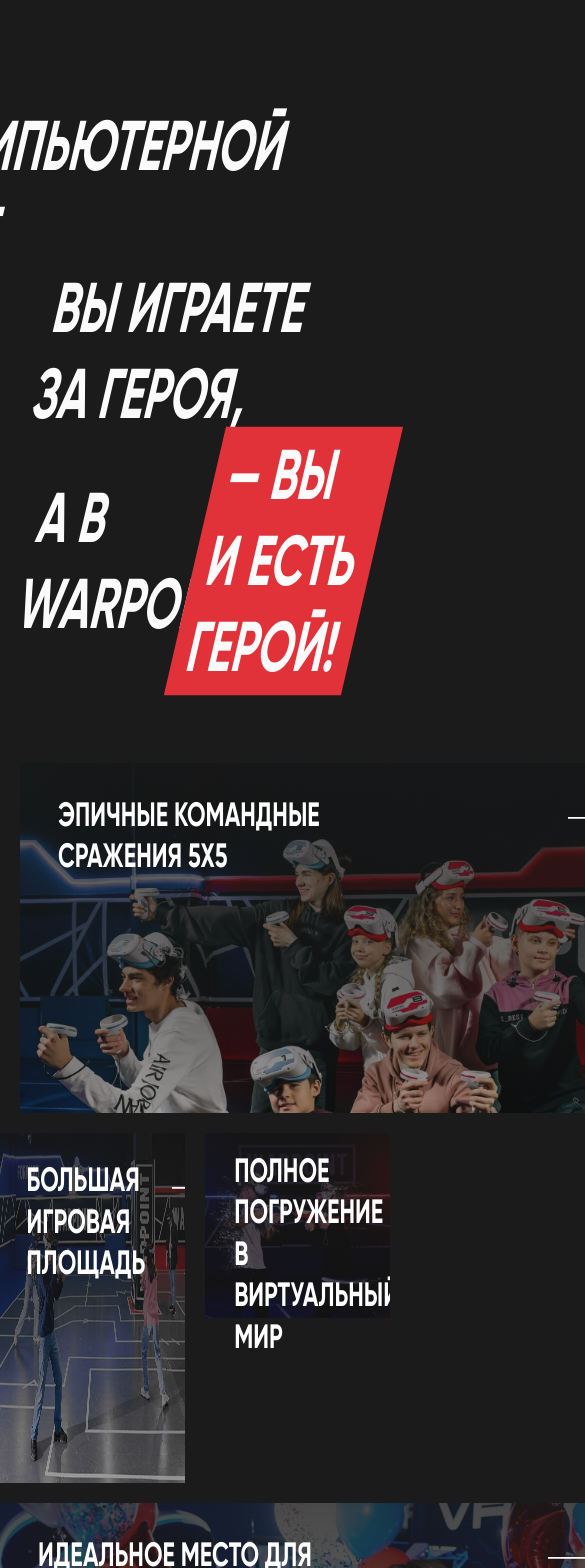
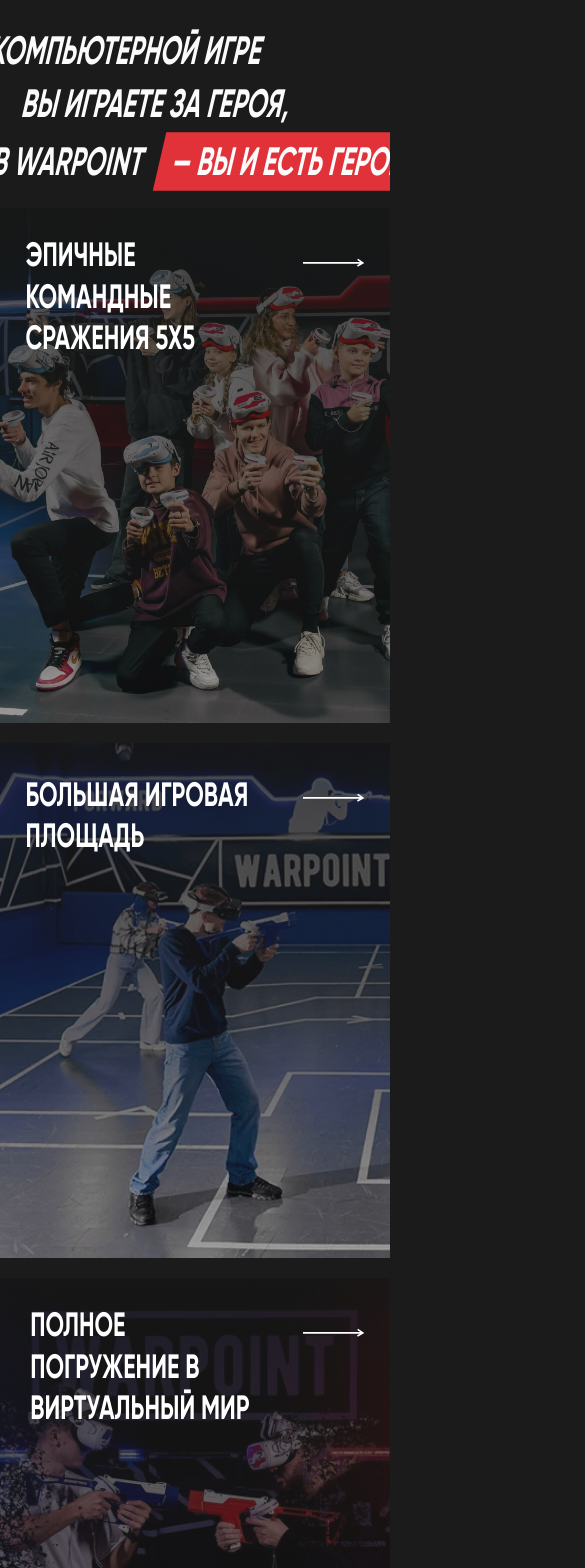
Before and after one commit to kitkant/warpoint, a Next.js app: page / in a window 390 px wide. Shown: the part 1400-2968 px from the top of the page, 585 px wide, since content can reach past the window. Built offline with nearby package versions, Linux system fonts and the light colour scheme.

Commit message:
add adaptive for laptop

```diff
--- a/src/features/MainPage/features/HeroGrid/HeroGrid.tsx
+++ b/src/features/MainPage/features/HeroGrid/HeroGrid.tsx
@@ -1,24 +1,33 @@
+import useMediaQuery from '@/app/hooks/useMediaQuery'
 import Image from 'next/image'
 import styles from '../../styles/heroGrid.module.css'
 import Card from './components/Card/Card'
-import useMediaQuery from '@/app/hooks/useMediaQuery'
 
 const HeroGrid = () => {
 	const laptop1200 = useMediaQuery(1202)
+	const laptop960 = useMediaQuery(960)
+	const laptop640 = useMediaQuery(641)
+	const mobile480 = useMediaQuery(480)
+	const mobile450 = useMediaQuery(450)
+	const mobile380 = useMediaQuery(380)
 
 	return (
 		<div className={styles.wrapper}>
 			<div className={styles.titleWrapper}>
-				<p className={styles.titleItem + ' ' + styles.firstItem}>В компьютерной игре</p>
+				<p className={styles.titleItem + ' ' + styles.firstItem}>
+					В компьютерной игре
+				</p>
 				<p className={styles.titleItem}>ВЫ ИГРАЕТЕ ЗА ГЕРОЯ,</p>
 				<div className={styles.titleLastContainer}>
 					<p className={styles.titleItem}>а в WARPOINT</p>
-					<p className={styles.titleItem + ' ' + styles.lastItem}>&mdash; ВЫ И ЕСТЬ ГЕРОЙ!</p>
+					<p className={styles.titleItem + ' ' + styles.lastItem}>
+						&mdash; ВЫ И ЕСТЬ ГЕРОЙ!
+					</p>
 				</div>
 			</div>
 			<div className={styles.gridWrapper}>
 				<div className={styles.gridContainer}>
-					<div className={styles.cardContainer + " " + styles.imgContainer}>
+					<div className={styles.cardContainer + ' ' + styles.imgContainer}>
 						<Image
 							src={'/img/pages/main/herogrid/Vector_32_2.svg'}
 							style={{
@@ -36,7 +45,7 @@
 								position: 'absolute',
 								top: 0,
 								right: '25px',
-								width: laptop1200 ? '264px' :'360px',
+								width: laptop1200 ? '264px' : '360px',
 								display: 'block',
 								height: 'auto',
 							}}
@@ -48,63 +57,101 @@
 					</div>
 					<div className={styles.cardContainer + ' ' + styles.maxDiv}>
 						<Card
-							height={false}
+							height={mobile480 ? true : false}
 							img={'/img/pages/main/herogrid/8.jpg'}
 							title={'Эпичные командные сражения 5х5'}
-							text={`	В играх одновременно могут принимать участие от 2 до 10-ти человек.
-						В виртуальном мире все участники видят персонажей друг друга и могут
-						взаимодействовать между собой`}
+							text={
+								<>
+									В играх одновременно могут{mobile480 ? <br /> : <></>}{' '}
+									принимать
+									{mobile480 ? <></> : laptop640 ? <br /> : <></>} участие от 2
+									до 10-ти{mobile480 ? <br /> : <></>} человек. В виртуальном
+									{mobile480 ? <></> : laptop640 ? <br /> : <></>} мире все
+									{mobile480 ? <br /> : <></>} участники видят персонажей друг{' '}
+									{laptop640 ? <br /> : <></>} друга и могут взаимодействовать
+									{mobile480 ? <br /> : <></>} между собой
+								</>
+							}
+							index={0}
+							cover={mobile480 ? true : false}
+							position={'center'}
 						/>
 					</div>
 				</div>
 				<div className={styles.gridContainer}>
 					<div className={styles.cardContainer}>
 						<Card
-							height={true}
+							height={mobile480 ? true : laptop960 ? false : true}
 							img={'/img/pages/main/herogrid/7.png'}
 							title={'большая игровая площадь'}
 							text={
 								<>
-									Сражения проходят на большой игровой
-									<br /> площадке, по которой участники могут
-									<br /> свободно перемещаться. Площадь арены
-									<br /> оставляет более 250 м². У нас есть
-									<br /> где разгуляться и взрослым, и детям!
+									Сражения проходят на большой{mobile480 ? <br /> : <></>}{' '}
+									игровой
+									{mobile480 ? <></> : laptop640 ? <br /> : <></>}
+									{laptop960 ? <></> : <br />} площадке, по которой
+									{mobile480 ? <br /> : <></>} участники могут
+									{laptop960 ? <></> : <br />} свободно
+									{laptop640 ? <br /> : <></>} перемещаться. Площадь арены
+									{mobile480 ? <br /> : laptop960 ? <></> : <br />} составляет
+									{mobile480 ? <></> : laptop640 ? <br /> : <></>} более 250 м².
+									У нас{mobile480 ? <br /> : <></>} есть
+									{laptop960 ? <></> : <br />} где разгуляться
+									{mobile480 ? <></> : laptop640 ? <br /> : <></>} и взрослым,
+									{mobile480 ? <br /> : <></>} и детям!
 								</>
 							}
+							index={1}
+							cover={mobile480 ? true : false}
+							position={'left'}
 						/>
 					</div>
 					<div className={styles.cardContainer}>
 						<Card
-							height={false}
+							height={mobile480 ? true : false}
 							img={'/img/pages/main/herogrid/9.jpeg'}
 							title={'Полное погружение в виртуальный мир'}
 							text={
 								<>
-									Участники погрузятся в захватывающий
-									<br /> виртуальный мир, где буквально окажутся
-									<br /> в центре событий! Ничто не помешает
-									<br />
-									погружению в игру - из оборудования только
-									<br /> новейшие беспроводные VR-очки Oculus Quest
+									Участники погрузятся{mobile480 ? <br /> : <></>} в захватывающий
+									{mobile480 ? <></> :laptop640 ? <br /> : <></>}
+									{laptop960 ? <></> : <br />} виртуальный мир,
+									{mobile480 ? <br /> :laptop640 ? <></> : laptop960 ? <br /> : <></>} где буквально
+									окажутся{mobile480 ? <></> :laptop640 ? <br /> : <></>}
+									{laptop960 ? <></> : <br />} в центре{mobile480 ? <br /> : <></>} событий! Ничто не
+									помешает {laptop640 ? <br /> : <></>}
+									{laptop960 ? <> </> : <br />}
+									погружению в игру -{mobile480 ? <br /> : <></>} из оборудования только
+									{mobile480 ? <></> :laptop640 ? <br /> : <></>}
+									{laptop960 ? <></> : <br />} новейшие{mobile480 ? <br /> : <></>} беспроводные VR-очки
+									Oculus{mobile480 ? <br /> : <></>} Quest
 								</>
 							}
+							index={2}
+							cover={mobile480 ? true : false}
+							position={'center'}
 						/>
 					</div>
 				</div>
 				<div className={styles.gridContainer}>
 					<div className={styles.cardContainer}>
 						<Card
-							height={false}
+							height={mobile480 ? true : false}
 							img={'/img/pages/main/herogrid/10.jpg'}
 							title={'Идеальное место для праздников'}
 							text={
 								<>
-									Современная альтернатива скучным посиделкам в кафе. Пока часть
-									гостей развлекается на VR-арене, остальные могут кушать,
-									играть в настолки или приставку в просторной лаунж-зоне
+									Современная альтернатива{mobile480 ? <br /> : <></>} скучным{mobile480 ? <></> :laptop640 ? <br /> : <></>}{' '}
+									посиделкам в кафе. Пока{mobile480 ? <br /> : <></>} часть гостей
+									{mobile480 ? <></> :laptop640 ? <br /> : <></>} развлекается на VR-{mobile480 ? <br /> : <></>}арене,
+									остальные могут{mobile480 ? <></> :laptop640 ? <br /> : <></>} кушать,{mobile480 ? <br /> : <></>} играть в
+									настолки или приставку{laptop640 ? <br /> : <></>} в
+									просторной лаунж-зоне
 								</>
 							}
+							index={3}
+							cover={mobile480 ? true : false}
+							position={'80%'}
 						/>
 					</div>
 				</div>
--- a/src/features/MainPage/features/HeroGrid/components/Card/Card.tsx
+++ b/src/features/MainPage/features/HeroGrid/components/Card/Card.tsx
@@ -7,8 +7,11 @@
 	title: string
 	text: React.ReactNode
 	height: boolean
+	index: number
+	cover: boolean
+	position: string
 }
-const Card = ({ img, title, text, height }: IProps) => {
+const Card = ({ img, title, text, height, index, cover, position }: IProps) => {
 	return (
 		<div className={styles.wrapper}>
 			<Image
@@ -20,12 +23,13 @@
 					width: '100%',
 					display: 'block',
 					height: height ? '100%' : 'auto',
+					objectFit: cover ? 'cover' : 'fill',
+					objectPosition: position
 				}}
 				alt='8'
 				className={imgStyles.imgCard}
 			/>
-
-			<div className={styles.titleContainer}>
+			<div className={styles.titleContainer + ' ' + styles.titleContainer + `${index}`}>
 				<h3>{title}</h3>
 				<div>
 					<Image
@@ -39,7 +43,7 @@
 			</div>
 			<div className={styles.backgroundBlack}></div>
 			<div className={styles.overlay}>
-				<div className={styles.textContainer}>
+				<div className={styles.textContainer+ ' ' + styles.textContainer + `${index}`}>
 					<p>{text}</p>
 				</div>
 			</div>
--- a/src/features/MainPage/features/HeroGrid/components/Card/card.module.css
+++ b/src/features/MainPage/features/HeroGrid/components/Card/card.module.css
@@ -37,6 +37,7 @@
 	z-index: 2;
 	line-height: 1.5;
 	max-width: 570px;
+	opacity: 0.8;
 }
 
 .titleContainer {
@@ -84,3 +85,48 @@
 		font-size: 16px;
 	}
 }
+
+@media (max-width: 960px) {
+	.titleContainer h3 {
+		font-size: 22px;
+		max-width: 450px;
+	}
+	.titleContainer2  h3 {
+		max-width: 250px;
+		margin-left: 5px;
+
+	}
+	.textContainer p {
+		font-size: 16px;
+	}
+	.textContainer2 p {
+		margin-top: 70px;
+	}
+}
+@media (max-width: 640px) {
+	.titleContainer h3{
+		font-size: 18px;
+	}
+	.titleContainer2 h3{
+		max-width: 200px;
+	}
+}
+@media(max-width: 480px){
+	.titleContainer{
+		padding-left: 12px;
+	}
+	.textContainer{
+		padding: 0 30px;
+	}
+	.titleContainer h3{
+		font-size: 26px;
+	}
+	.textContainer p{
+		font-size: 20px;
+		padding-top: 20px;
+    line-height: 1.8;
+	}
+	.titleContainer2 h3{
+		max-width: 350px;
+	}
+}
--- a/src/features/MainPage/styles/heroGrid.module.css
+++ b/src/features/MainPage/styles/heroGrid.module.css
@@ -58,7 +58,7 @@
 	margin-left: -150px;
 	padding-bottom: 10px;
 }
-.imgContainer > img:nth-child(1){
+.imgContainer > img:nth-child(1) {
 	transform: rotate(-8deg) scale(1.1);
 }
 @media (max-width: 1280px) {
@@ -70,7 +70,7 @@
 	}
 }
 @media (max-width: 1200px) {
-	.titleLastContainer{
+	.titleLastContainer {
 		padding-top: 10px;
 	}
 	.titleItem {
@@ -80,7 +80,7 @@
 		margin-left: -150px;
 		padding: 5px 20px 5px 20px;
 	}
-	.gridWrapper{
+	.gridWrapper {
 		max-width: 940px;
 	}
 	.gridWrapper > .gridContainer:nth-child(1) {
@@ -98,15 +98,107 @@
 		grid-template-columns: 640px;
 		gap: 20px;
 	}
-	.cardContainer{
+	.cardContainer {
 		max-height: 350px;
 	}
-	.imgContainer > img:nth-child(1){
+	.imgContainer > img:nth-child(1) {
 		margin-top: 50px;
 		transform: translate(-20px, 0) rotate(-8deg) scale(1.3);
 	}
-	.imgContainer > img:nth-child(2){
+	.imgContainer > img:nth-child(2) {
 		margin-top: 40px;
-
 	}
 }
+@media (max-width: 960px) {
+	.imgContainer {
+		display: none;
+	}
+	.gridWrapper > .gridContainer:nth-child(1) {
+		grid-template-columns: 1fr;
+	}
+	.gridWrapper > .gridContainer:nth-child(2) {
+		grid-template-columns: 1fr;
+	}
+	.gridWrapper > .gridContainer:nth-child(3) {
+		grid-template-columns: 1fr;
+	}
+	.gridWrapper {
+		max-width: 620px;
+	}
+	.cardContainer {
+		max-height: 270px;
+	}
+	.titleItem {
+		font-size: 52px;
+		white-space: nowrap;
+	}
+	.titleLastContainer {
+		margin-left: 40px;
+		width: 100%;
+		justify-content: center;
+	}
+	.firstItem {
+		margin-left: -19px;
+	}
+	.titleWrapper:nth-child(1) > p:nth-child(2) {
+		margin-left: 120px;
+	}
+	.lastItem {
+		margin-left: -120px;
+		padding: 5px 10px;
+	}
+	.titleWrapper {
+		max-width: 940px;
+		width: 100%;
+		overflow: hidden;
+		display: flex;
+		flex-direction: column;
+		align-items: center;
+	}
+}
+@media (max-width: 640px) {
+	.titleItem {
+		font-size: 36px;
+	}
+	.titleWrapper {
+		padding-bottom: 20px;
+	}
+	.gridWrapper > .gridContainer:nth-child(1) {
+		grid-template-columns: 1fr;
+	}
+	.gridWrapper > .gridContainer:nth-child(2) {
+		grid-template-columns: 1fr;
+	}
+	.gridWrapper > .gridContainer:nth-child(3) {
+		grid-template-columns: 1fr;
+	}
+	.gridWrapper {
+		max-width: 460px;
+	}
+	.cardContainer {
+		max-height: 290px;
+	}
+	.titleLastContainer {
+		gap: 40px;
+		margin-left: 30px;
+	}
+	.lastItem {
+		padding-left: 20px;
+		padding-right: 20px;
+	}
+	.titleWrapper:first-child > p:nth-child(2) {
+		margin-left: -75px;
+	}
+	.firstItem {
+		margin-left: -160px;
+	}
+}
+@media (max-width: 480px) {
+	.gridWrapper {
+		max-width: 420px;
+	}
+	.cardContainer {
+		max-height: 515px;
+		height: 515px;
+	}
+}
```
